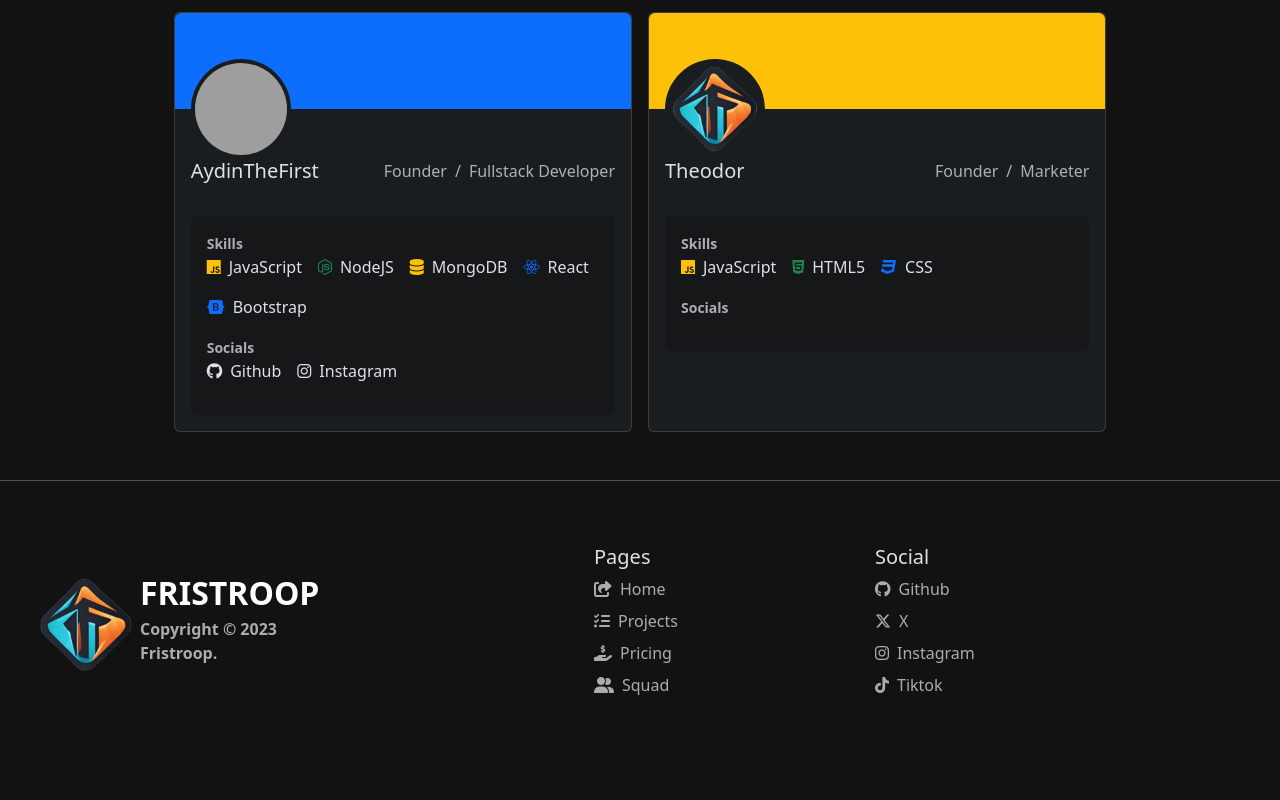
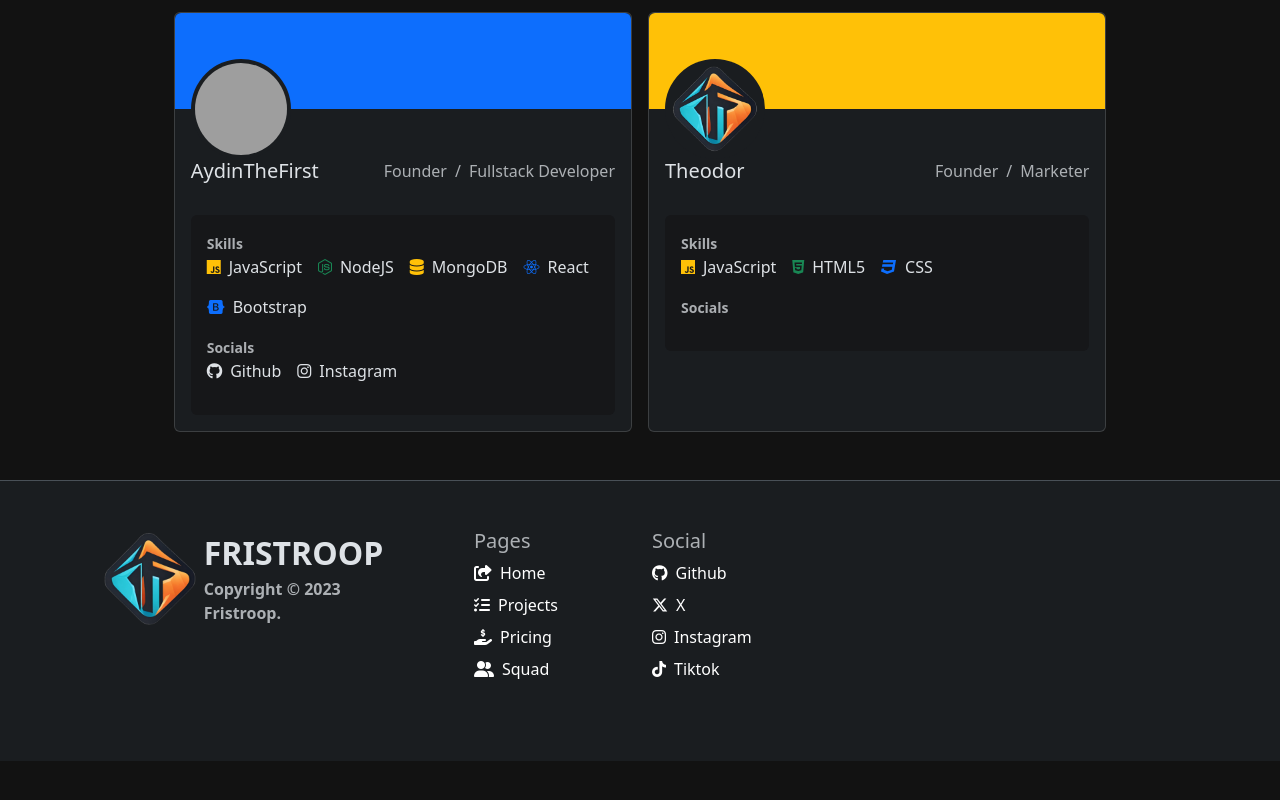
Before and after one commit to Fristroop/fristroop, a React (Vite) app: page /squad in a window 1280 px wide. Shown: the part 288-1088 px from the top of the page. After the commit the page ends 1049 px from the top, so only its background shows below. Built offline with nearby package versions, Linux system fonts and the light colour scheme; grey boxes are pictures that could not be loaded.

Commit message:
Update Footer.jsx

```diff
--- a/src/components/Footer.jsx
+++ b/src/components/Footer.jsx
@@ -4,13 +4,11 @@
 export const Footer = () => {
   return (
     <>
-      <footer className="py-5 px-3 my-5 border-top">
-        <div className="container m-0 row row-cols-2 row-cols-sm-2 row-cols-md-3 row-cols-lg-4 g-3">
-          <div className="col mb-3 d-flex">
-            <a
-              href={"/"}
-              className="link-body-emphasis  text-decoration-none d-flex align-items-center"
-            >
+      <footer className="bg-dark-subtle border-top">
+        <div className="container py-5 px-5">
+          <div className="row">
+            <div className="col-lg-3 mb-3 d-flex justify-content-center">
+              <a href={"/"} className="nav-link d-flex">
                 <img src={logo} alt="Logo" height="100" className="mx-1" />
                 <div className="fs-2 fw-bold m-0">
                   FRISTROOP
@@ -19,14 +17,16 @@
               </a>
             </div>
 
-          <div className="col mb-3"></div>
-          <div className="col mb-3">
-            <h5>Pages</h5>
-            <ul className="nav flex-column">
+            <div className="col-6 col-lg-2 offset-lg-1 mb-3">
+              <h5 className="text-muted">Pages</h5>
+              <ul className="list-unstyled">
                 {pages.map((p, i) => (
-                <li key={i} className="nav-item mb-2">
-                  <a href={p.href} className="nav-link p-0 text-body-secondary">
-                    <i className={`fa-solid  ${p.icon} me-2`}></i>
+                  <li key={i} className="mb-2">
+                    <a
+                      href={p.href}
+                      className="link-body-emphasis text-decoration-none"
+                    >
+                      <i className={`fas ${p.icon} me-2`}></i>
                       {p.label}
                     </a>
                   </li>
@@ -34,16 +34,16 @@
               </ul>
             </div>
 
-          <div className="col mb-3">
-            <h5>Social</h5>
-            <ul className="nav flex-column">
+            <div className="col-6 col-lg-2 mb-3">
+              <h5 className="text-muted">Social</h5>
+              <ul className="list-unstyled">
                 {socials.map((p, i) => (
-                <li key={i} className="nav-item mb-2">
+                  <li key={i} className="mb-2">
                     <a
                       href={p.href}
                       target="_blank"
                       rel="noreferrer"
-                    className="nav-link p-0 text-body-secondary"
+                      className="link-body-emphasis text-decoration-none"
                     >
                       <i className={`${p.icon} me-2`}></i>
                       <span className="text-capitalize">{p.label}</span>
@@ -53,6 +53,7 @@
               </ul>
             </div>
           </div>
+        </div>
       </footer>
     </>
   );
```
Lines whose indentation alone changed are shown as unchanged.
